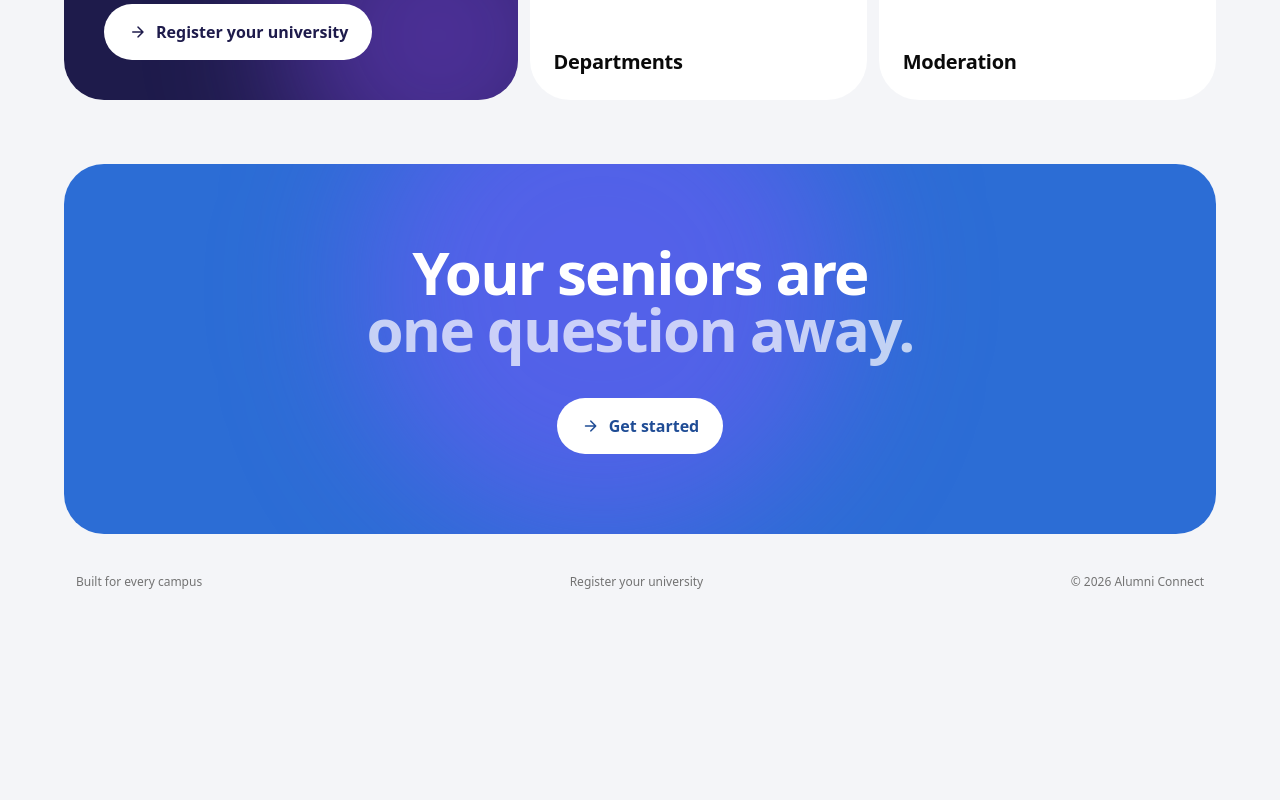
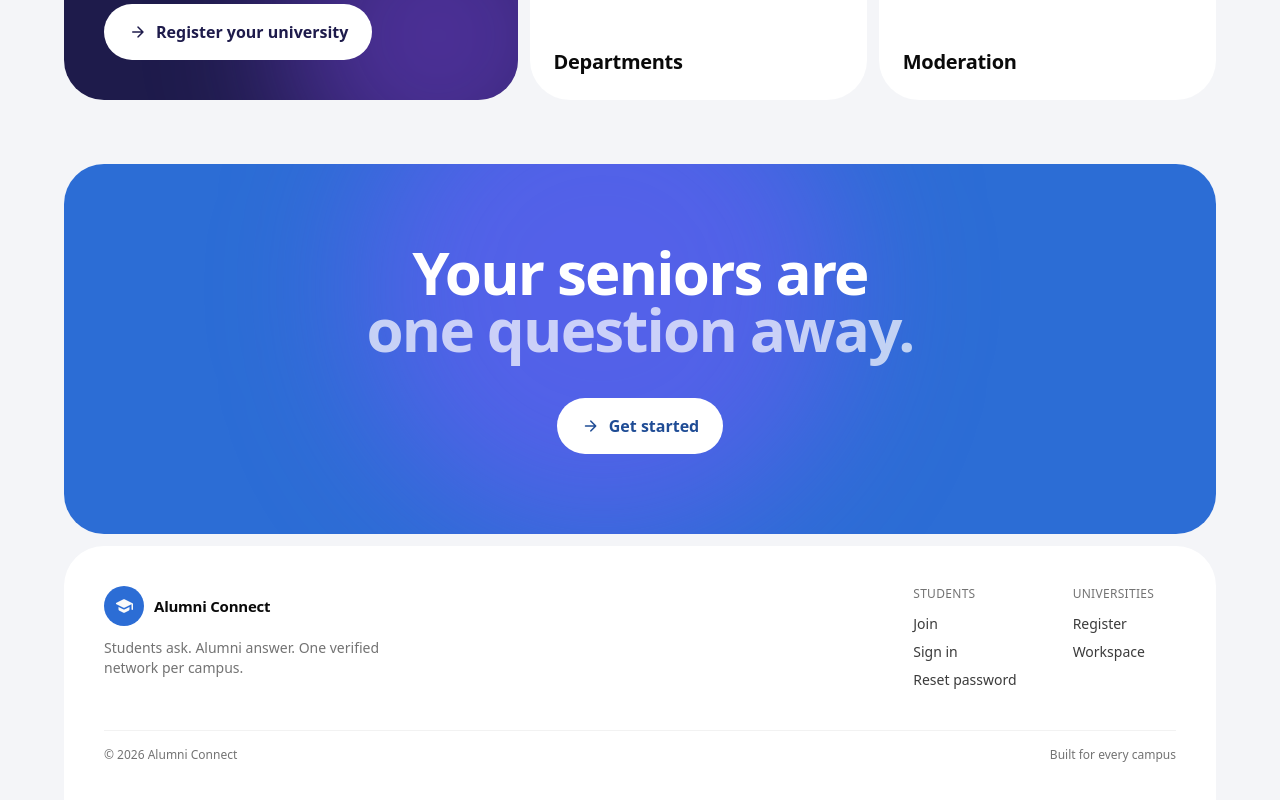
Before and after one commit to shahriyardx/alumni-connect, a Next.js app: page / in a window 1280 px wide. Shown: the part 1594-2394 px from the top of the page. Before the commit the page ends 2224 px from the top, so only its background shows below. Built offline with nearby package versions, Linux system fonts and the light colour scheme; a web font is replaced by a local one.

Commit message:
feat(landing): bento footer with links and wordmark

```diff
--- a/src/app/(public)/page.tsx
+++ b/src/app/(public)/page.tsx
@@ -78,6 +78,24 @@ const tools = [
   { icon: "groups", label: "Batches & rosters" },
   { icon: "apartment", label: "Departments" },
   { icon: "shield", label: "Moderation" },
+];
+
+const footerLinks = [
+  {
+    title: "Students",
+    links: [
+      { href: "/sign-up", label: "Join" },
+      { href: "/sign-in", label: "Sign in" },
+      { href: "/forgot-password", label: "Reset password" },
+    ],
+  },
+  {
+    title: "Universities",
+    links: [
+      { href: "/register-university", label: "Register" },
+      { href: "/sign-in?next=/workspace", label: "Workspace" },
+    ],
+  },
 ];
 
 export default function LandingPage() {
@@ -346,15 +364,56 @@ export default function LandingPage() {
           </Link>
         </section>
 
-        <footer className="mt-10 flex flex-wrap items-center justify-between gap-2 px-3 text-xs text-muted-foreground">
-          <span>Built for every campus</span>
-          <Link
-            href="/register-university"
-            className="hover:text-foreground hover:underline"
+        <footer
+          className={`relative mt-3 overflow-hidden ${tile} bg-surface px-7 pt-8 sm:px-10 sm:pt-10`}
+        >
+          <div className="flex flex-col gap-10 sm:flex-row sm:justify-between">
+            <div className="max-w-xs">
+              <span className="flex items-center gap-2.5 text-[15px] font-semibold tracking-tight">
+                <span className="grid size-10 place-items-center rounded-full bg-primary text-primary-foreground">
+                  <Icon name="school" filled size={20} />
+                </span>
+                Alumni Connect
+              </span>
+              <p className="mt-3 text-sm text-muted-foreground">
+                Students ask. Alumni answer. One verified network per campus.
+              </p>
+            </div>
+            <div className="grid grid-cols-2 gap-x-14 gap-y-2 text-sm">
+              {footerLinks.map((col) => (
+                <nav
+                  key={col.title}
+                  aria-label={col.title}
+                  className="flex flex-col gap-2"
+                >
+                  <span className="mb-1 text-xs font-medium tracking-wide text-muted-foreground uppercase">
+                    {col.title}
+                  </span>
+                  {col.links.map((l) => (
+                    <Link
+                      key={l.href}
+                      href={l.href}
+                      className="w-fit rounded-full text-foreground/80 outline-none hover:text-foreground focus-visible:ring-3 focus-visible:ring-ring/50"
+                    >
+                      {l.label}
+                    </Link>
+                  ))}
+                </nav>
+              ))}
+            </div>
+          </div>
+
+          <div className="mt-10 flex flex-wrap items-center justify-between gap-2 border-t border-foreground/5 pt-4 text-xs text-muted-foreground">
+            <span>© {2026} Alumni Connect</span>
+            <span>Built for every campus</span>
+          </div>
+          {/* Oversized wordmark, cropped by the tile edge. */}
+          <p
+            aria-hidden
+            className="mt-6 -mb-[0.22em] text-[clamp(2.5rem,10.5vw,8.5rem)] leading-none font-bold tracking-tighter whitespace-nowrap text-foreground/[0.06] select-none"
           >
-            Register your university
-          </Link>
-          <span>© {2026} Alumni Connect</span>
+            Alumni Connect
+          </p>
         </footer>
       </div>
     </main>
```
